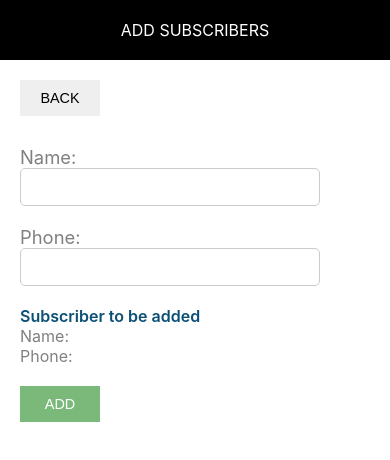
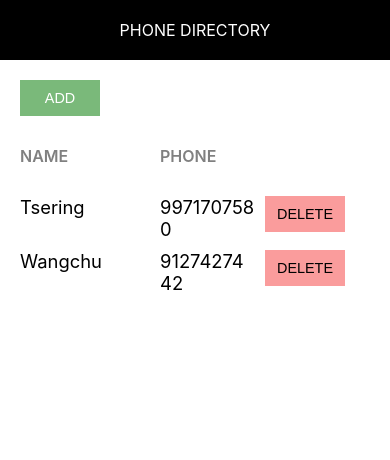
Before and after one commit to tsering651/phone-directory, a React (Create React App) app: page / in a window 390 px wide. Shown: the top 460 px of the page. Built offline with nearby package versions, Linux system fonts and the light colour scheme.

Commit message:
Added Phone directory as samrt component and renamed App As showSubscribers and converted show and add subscribers as dump component

```diff
--- a/src/AddSubscriber.js
+++ b/src/AddSubscriber.js
@@ -1,6 +1,7 @@
 import React,{ Component } from "react";
 import Header from "./Header";
 import './addSubscriber.css'
+import PhoneDirectory from "./PhoneDirectory";
 
 class AddSubscriber extends Component{
     constructor(){
@@ -19,6 +20,12 @@
 
 
     }
+    formSubmittedHandler=(e)=>{
+          e.preventDefault();
+          this.props.addSubscriberHandler(this.state);
+          this.setState({id:0,name:'',phone:''});
+
+    }
     render(){
         const {name,phone}=this.state;
         return(
@@ -26,7 +33,7 @@
                 <Header heading="Add Subscribers"></Header>
                 <div className="component-body-container">
                     <button className="custom-btn">Back</button>
-                    <form className="subscriber-form">
+                    <form className="subscriber-form" onSubmit={this.formSubmittedHandler.bind(this)}>
                       <label htmlFor="name" className="label-control">Name:</label><br/>
                       <input id="name" className="input-control" type="text" name="name" onChange={this.inputChangeHandler}></input><br/><br/>
                       <label htmlFor="phone" className="label-control" >Phone:</label><br/>
--- a/src/Header.js
+++ b/src/Header.js
@@ -3,7 +3,9 @@
 
 const Header=function(props){
    // const headerStyle={textAlign:"center",padding:20,backgroundColor:"#000",color:"#fff",textTransform:"uppercase"};
-    return(
+
+   return(
+
         <div className="header" >
             {props.heading}
         </div>
--- /dev/null
+++ b/src/PhoneDirectory.js
@@ -0,0 +1,45 @@
+import react,{Component} from 'react';
+import AddSubscriber from './AddSubscriber';
+import ShowSubscribers from './ShowSubscribers';
+
+class PhoneDirectory extends Component{
+    constructor(){
+        super();
+        this.state={
+            subscribersList:[
+                {
+                    id:1,
+                    name:"Tsering",
+
+                    number:9971707580
+                },
+                {
+                    id:2,
+                    name:"Wangchu",
+
+                    number:9127427442
+                }
+            ]
+        }
+    }
+    addSubscriberHandler=(newSubscriber)=>{
+        let subscriberList=this.state.subscribersList;
+        if(subscriberList.length>0){
+            newSubscriber.id=subscriberList[subscriberList.length-1].id+1;
+        }
+        else{
+            newSubscriber.id=1;
+        }
+        subscriberList.push(newSubscriber);
+        this.setState({subscriberList:subscriberList});
+        console.log("Phone directory");
+        console.log(this.state.subscribersList);
+    }
+    render(){
+        return(
+            // <AddSubscriber addSubscriberHandler={this.addSubscriberHandler}/>
+            <ShowSubscribers subscribersList={this.state.subscribersList}/>
+        )
+    }
+}
+export default PhoneDirectory;
--- a/src/App.js
+++ b/src/ShowSubscribers.js
@@ -1,27 +1,12 @@
 import { Component } from "react";
 import Header from "./Header";
-import "./App.css";
+import "./ShowSubscribers.css";
 
 
 
-class App extends Component {
-
-  constructor(){
-    super();
-    this.state={
-      addSubscribersList:[]
-    }
+class ShowSubscribers extends Component {
 
 
-
-  }
-  componentDidMount(){
-    let newSubscriber={
-        id:0,
-        name:"Tsering",
-        phone:'997170780'
-    }
-  }
   // let subscriberList=this.state.addSubscribersList;
   // subscriberList.push({newSubscriber});
   // this.setState(subscriberList);
@@ -29,6 +14,7 @@
   clickHandler(message){
     alert(message);
   }
+
 
   render(){
     // let subscribers=[
@@ -58,7 +44,7 @@
           </div>
 
 
-          {this.state.addSubscribersList.map(item=>{
+          {this.props.subscribersList.map(item=>{
               return <div key={item.id}className="grid-container">
                       <span className="grid-item">{item.name}</span>
                       <span className="grid-item">{item.number}</span>
@@ -79,4 +65,4 @@
 
 }
 
-export default App;
+export default ShowSubscribers;
--- a/src/index.js
+++ b/src/index.js
@@ -1,15 +1,16 @@
 import React from 'react';
 import ReactDOM from 'react-dom/client';
 import './index.css';
-import App from './App';
+import ShowSubscribers from './ShowSubscribers';
 import reportWebVitals from './reportWebVitals';
 import AddSubscriber from './AddSubscriber';
 import './common/common.css'
+import PhoneDirectory from './PhoneDirectory';
 
 const root = ReactDOM.createRoot(document.getElementById('root'));
 root.render(
   <React.StrictMode>
-    <AddSubscriber/>
+    <PhoneDirectory/>
   </React.StrictMode>
 );
 
```
Also changed, not shown: src/ShowSubscribers.css (renamed from src/App.css).
